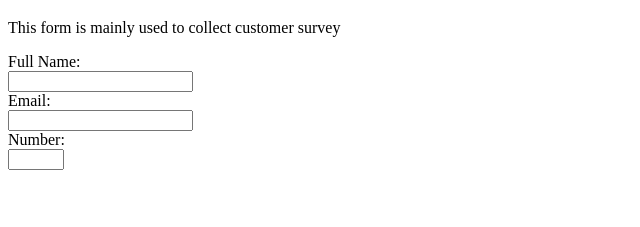
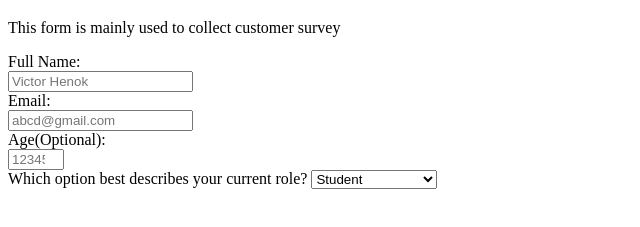
Before and after one commit to heniarmoniyem/Microverse_Project3, a plain HTML site: page index.html in a window 1280 px wide. Shown: the part 61-288 px from the top of the page, without its empty margins (0-640 px from the left). Drawn offline with Linux system fonts and the light colour scheme.

Commit message:
Victor Second Commit

```diff
--- a/index.html
+++ b/index.html
@@ -11,16 +11,21 @@
     <h1 id="title">Survey Form</h1>
     <p id="description"> This form is mainly used to collect customer survey</p>
     <form id="survey-form">
-      <label for="fname">Full Name:</label><br>
-      <input type="text" id="name" name="name " value="" required><br>
-      <label for="email">Email:</label><br>
-      <input type="email" id="email" name="name " value="" required><br>
-      <label for="number">Number:</label><br>
-      <input type="number" id="number" name="name " max="10" min="0"><br>
-
+      <label id ="name-label" for="fname">Full Name:</label><br>
+      <input type="text" id="name" name="name" placeholder="Victor Henok" value="" required/><br>
+      <label id ="email-label"  for="email">Email:</label><br>
+      <input type="email" id="email" name="email " placeholder="abcd@gmail.com" value="" required/><br>
+      <label id="number-label" for="number">Age(Optional):</label><br>
+      <input type="number" id="number" name="number " max="50" min="0" placeholder="123456789" value=""/><br>
+      <label for="dropdown">Which option best describes your current role?</label>
+      <select name="dropdown" id="dropdown" form="survey-form">
+        <option value="1">Student</option>
+        <option value="2">Full Time Job</option>
+        <option value="4">Full Time Learner</option>
+        <option value="4">Prefer not to say </option>
+        <option value="5">Other </option>
+      </select>
     </form>
-
-
     <script  src="js/index.js"></script>
   </body>
 </html>
```
